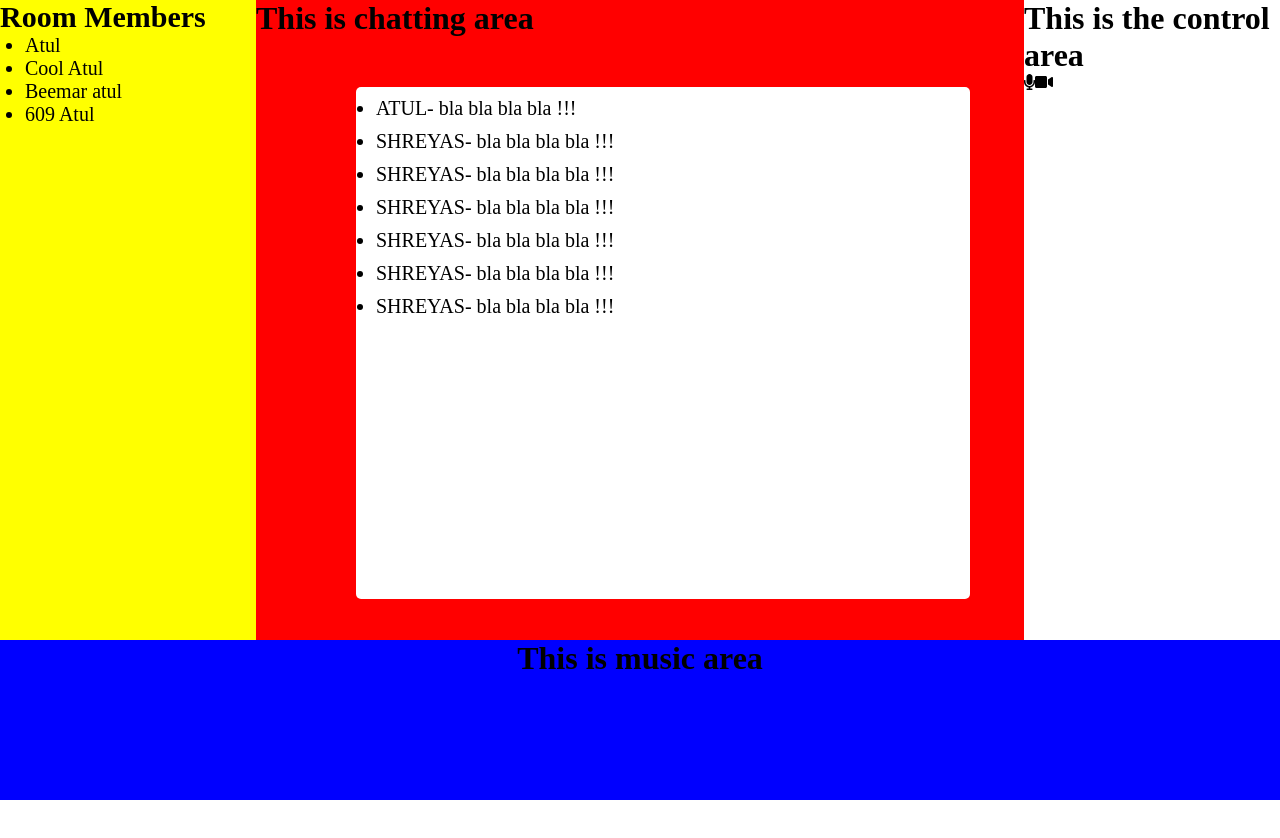
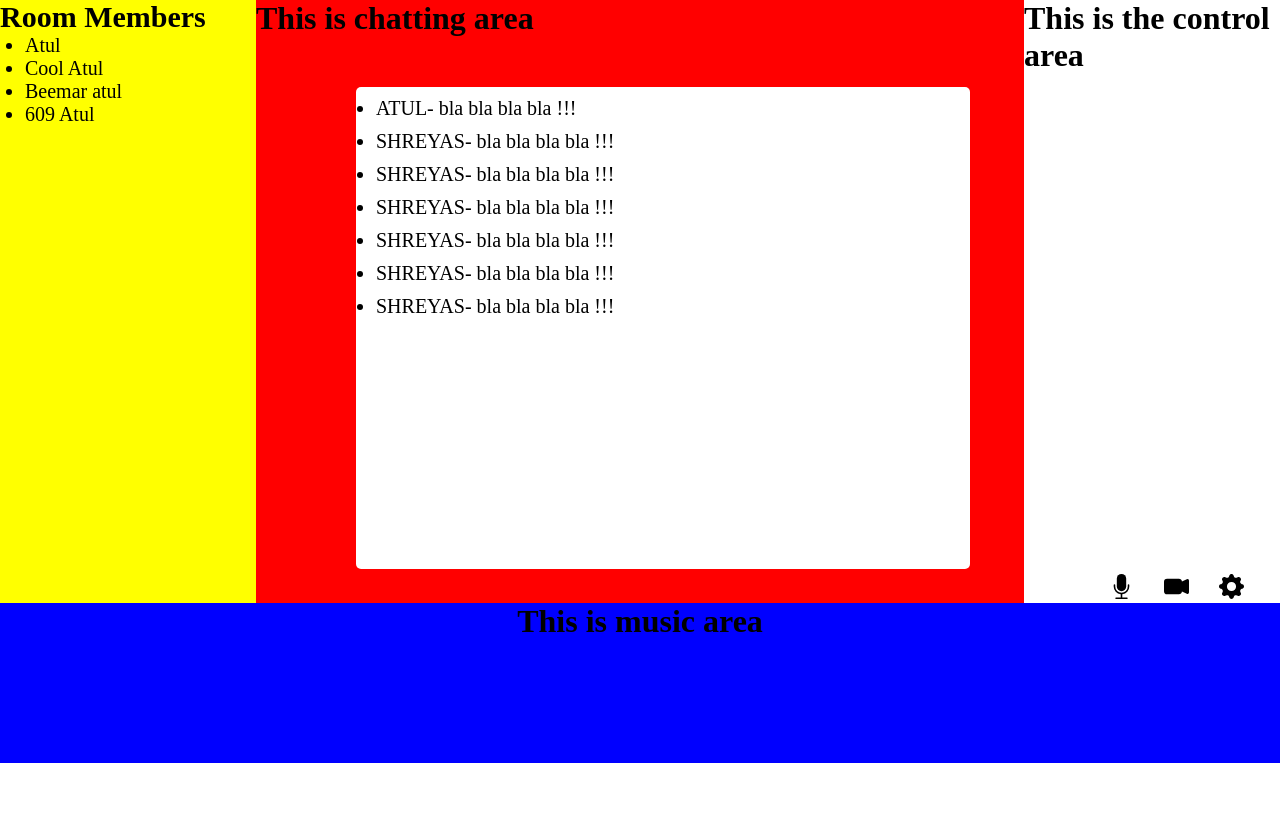
Before and after one commit to Atulpandey190/Quarantine-Workstation, a React (Create React App) app: page / in a window 1280 px wide. Shown: the top 838 px of the page. After the commit the page ends 800 px from the top, so only its background shows below. Built offline with nearby package versions, Linux system fonts and the light colour scheme.

Commit message:
first commit

```diff
--- a/package.json
+++ b/package.json
@@ -9,7 +9,9 @@
     "@testing-library/jest-dom": "^5.16.1",
     "@testing-library/react": "^11.2.7",
     "@testing-library/user-event": "^12.8.3",
+    "bootstrap-icons": "^1.7.2",
     "react": "^17.0.2",
+    "react-bootstrap-icons": "^1.6.1",
     "react-dom": "^17.0.2",
     "react-scripts": "4.0.3",
     "web-vitals": "^1.1.2"
--- a/src/App.css
+++ b/src/App.css
@@ -1,16 +1,16 @@
 .App
 {
-    height:100%;
+    height:100vh;
 }
 .upper-container
 {
     display: flex;
     width:100%;
-    height:40rem;
+    min-height:40vh;
 }
 .lower-container
 {
-    min-height: 20rem;
+    min-height: 20vh;
 }
 .room-members
 {
--- a/src/Controlarea.css
+++ b/src/Controlarea.css
@@ -1,9 +1,10 @@
 
-.icons
-{
- font-size: 3rem;
-}
 .icons-area
 {
  margin-left: 55px;
+ margin-top:500px;
 }
+.icon
+{
+    margin-left: 30px;
+}
--- a/src/Controlarea.jsx
+++ b/src/Controlarea.jsx
@@ -1,18 +1,17 @@
 import React from 'react'
-import { FontAwesomeIcon } from '@fortawesome/react-fontawesome'
-import { faMicrophone } from '@fortawesome/free-solid-svg-icons'
-import { faMicrophoneSlash } from '@fortawesome/free-solid-svg-icons'
-import { faVideo } from '@fortawesome/free-solid-svg-icons'
-import { faVideoSlash } from '@fortawesome/free-solid-svg-icons'
+import './Controlarea.css'
+import { MicFill,MicMuteFill,GearFill,CameraVideoFill,CameraVideoOffFill } from 'react-bootstrap-icons';
 export default function Controlarea() {
     return (
         <div className='control-area'>
             <h1>This is the control area</h1>
             <div className='icons-area'>
-            <FontAwesomeIcon  icon={faMicrophone} className='icons'></FontAwesomeIcon>
-           {/*<FontAwesomeIcon className='icons' icon={faMicrophoneSlash}></FontAwesomeIcon>*/}
-           <FontAwesomeIcon  icon={faVideo} className='icon'></FontAwesomeIcon>
-           {/*<FontAwesomeIcon className='icons' icon={faVideoSlash}></FontAwesomeIcon>*/}
+             <MicFill className="icon first" size={25}/>
+             {/*<MicMuteFill size={50}/>*/}
+             <CameraVideoFill className="icon second" size={25}/>
+             {/*<CameraVideoOffFill size={50}/>*/}
+             <GearFill className="icon third"size={25}/>
+
             </div>
 
         </div>
```
Also changed, not shown: 1 other file (tests, documents, lock files or other folders).
